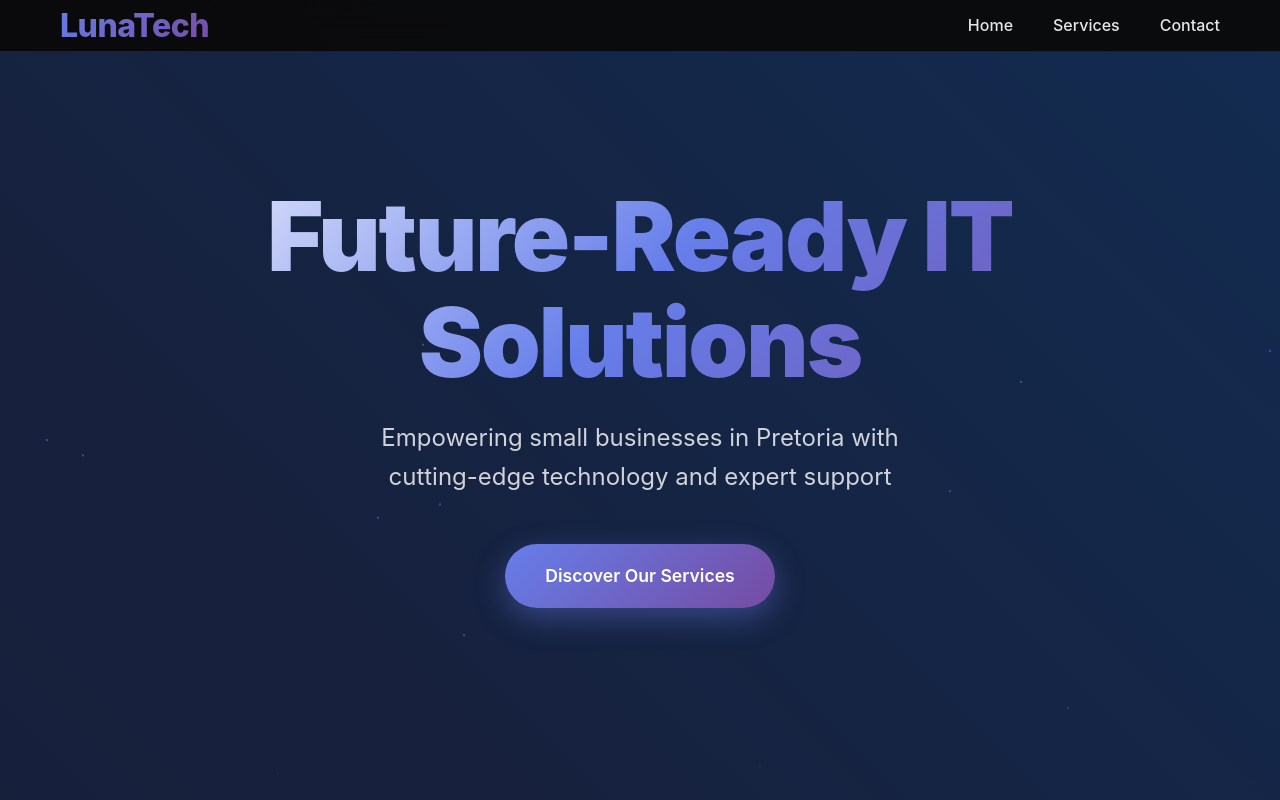
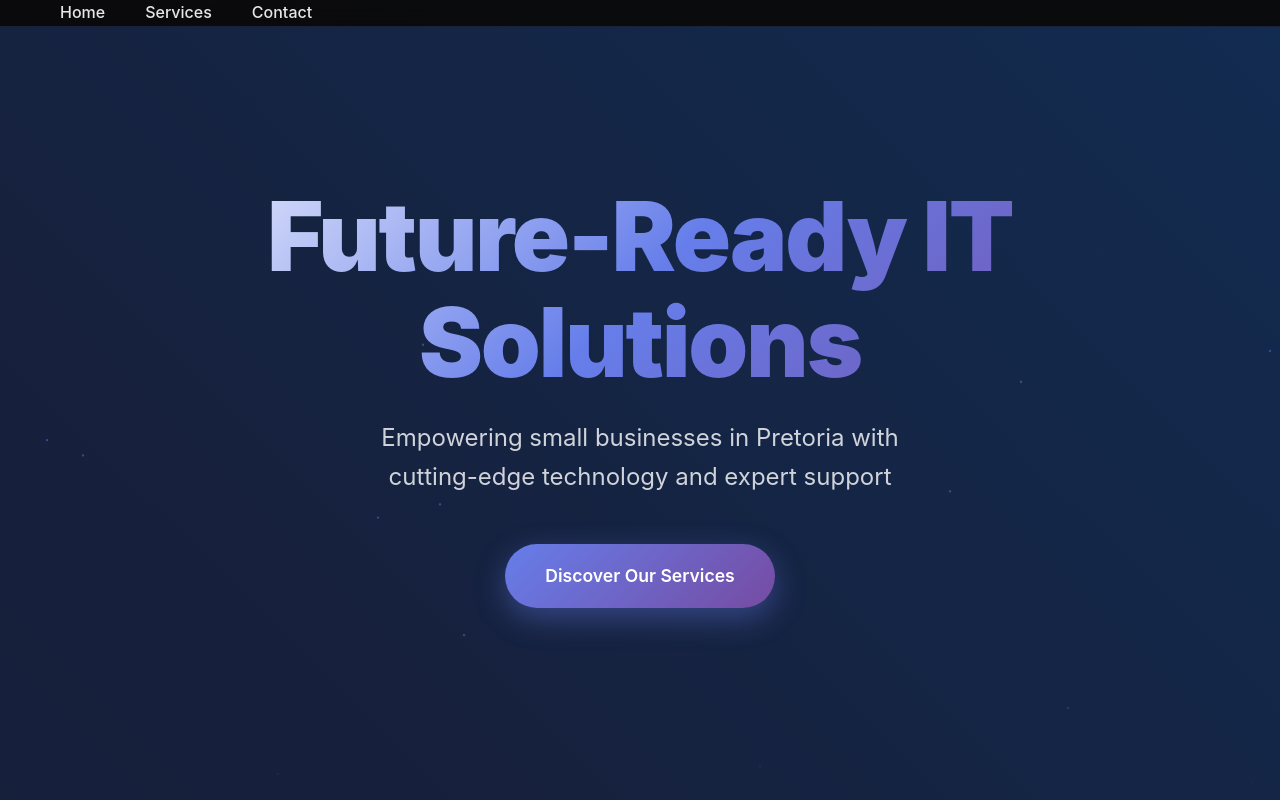
Before and after one commit to Gomza98/LunaTech, a plain HTML site: page index.html in a window 1280 px wide. Shown: the top 800 px of the page. Drawn offline with Linux system fonts and the light colour scheme.

Commit message:
Update index.html

```diff
--- a/index.html
+++ b/index.html
@@ -466,7 +466,6 @@
     <!-- Header -->
     <header>
        <nav class="container">
-            <a href="#home" class="logo">LunaTech</a>
             <ul class="nav-links">
                 <li><a href="#home">Home</a></li>
                 <li><a href="#services">Services</a></li>
```
